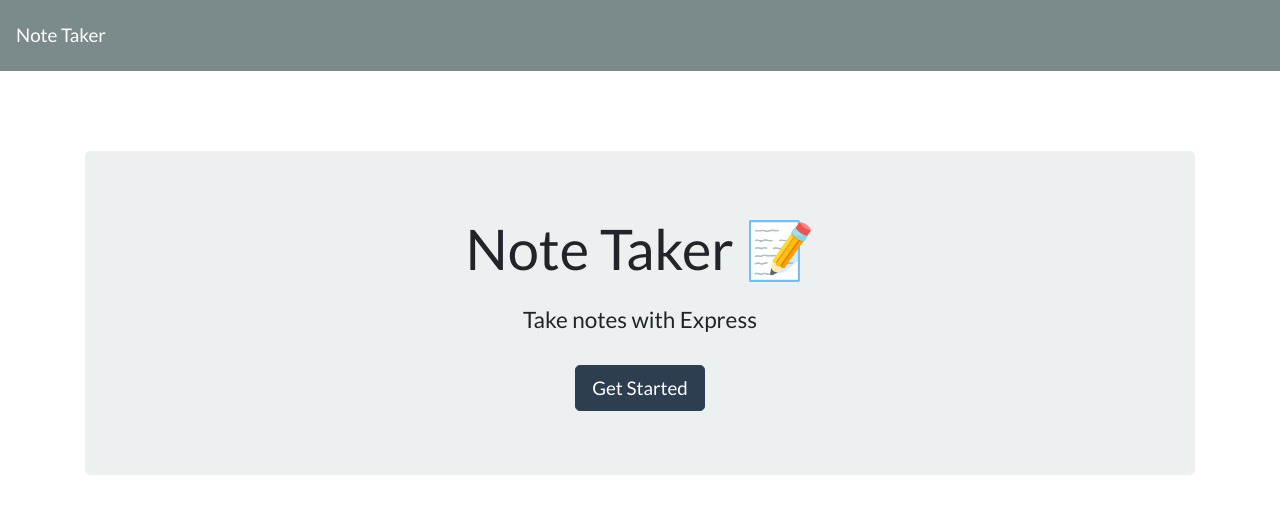
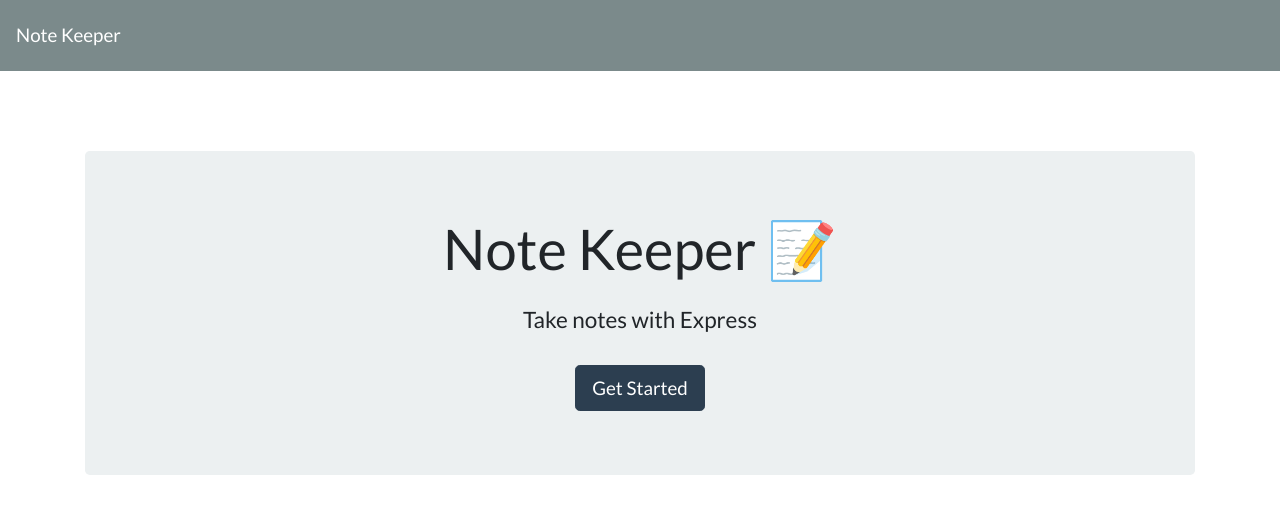
Before and after one commit to EthanP94/Note-Keeper, a website: page public/index.html in a window 1280 px wide. Drawn offline with nearby package versions, Linux system fonts and the light colour scheme; no server answers.

Commit message:
changed title

```diff
--- a/public/index.html
+++ b/public/index.html
@@ -5,18 +5,18 @@
   <meta charset="UTF-8">
   <meta name="viewport" content="width=device-width, initial-scale=1.0">
   <meta http-equiv="X-UA-Compatible" content="ie=edge">
-  <title>Note Taker</title>
+  <title>Note Keeper</title>
   <link rel="stylesheet" href="https://cdnjs.cloudflare.com/ajax/libs/bootswatch/4.1.3/flatly/bootstrap.min.css" />
 </head>
 
 <body>
   <nav class="navbar navbar-dark bg-dark">
-    <a class="navbar-brand" href="/">Note Taker
+    <a class="navbar-brand" href="/">Note Keeper
     </a>
   </nav>
   <div class="container">
     <div style="margin-top: 80px;" class="jumbotron text-center">
-      <h1 class="display-4">Note Taker <span role="img" aria-label="Memo">📝</span></h1>
+      <h1 class="display-4">Note Keeper <span role="img" aria-label="Memo">📝</span></h1>
       <h4 class="mt-4">Take notes with Express</h4>
       <a class="btn btn-primary btn-lg mt-4" href="/notes" role="button">Get Started</a>
     </div>
```
Also changed, not shown: public/notes.html (+2 -2 lines), README.md.
